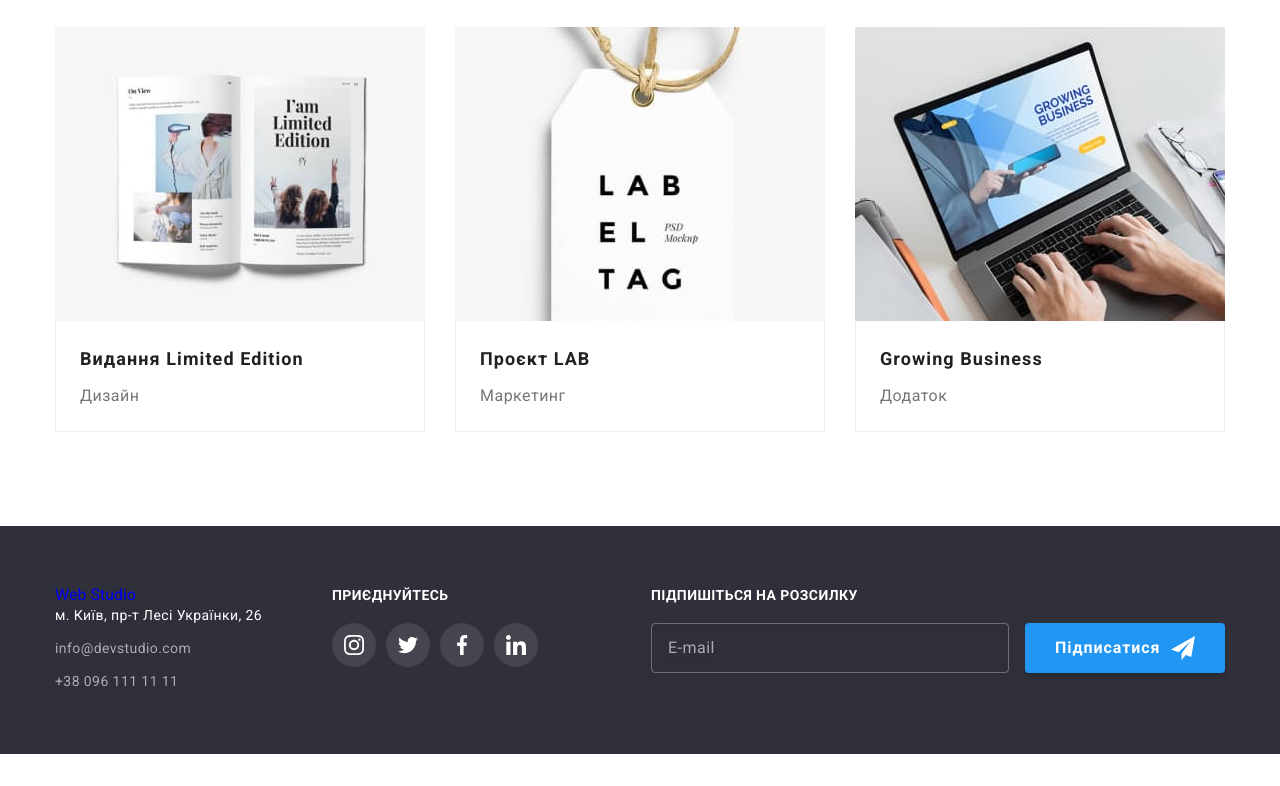
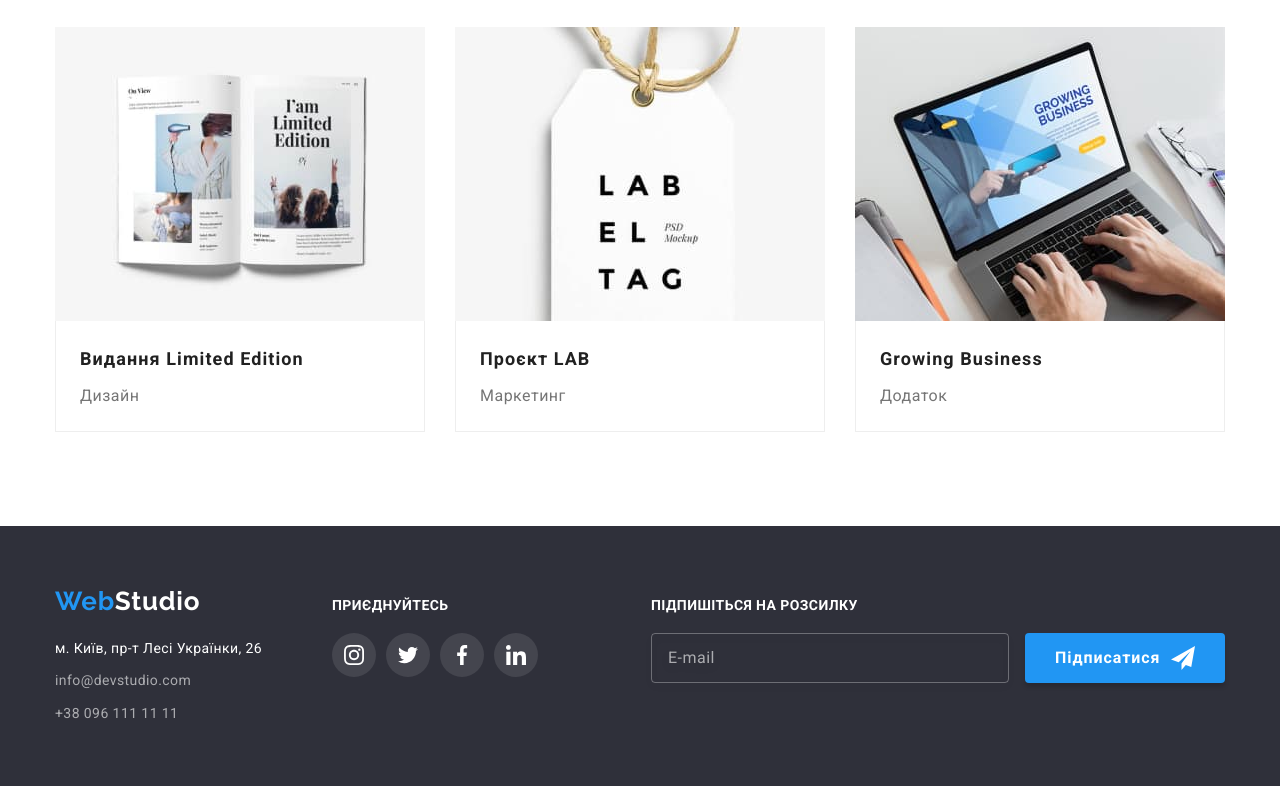
Before and after one commit to anrieuk/goit-markup-hw-07, a plain HTML site: page portfolio.html in a window 1280 px wide. Shown: the part 1090-1876 px from the top of the page. Before the commit the page ends 1844 px from the top, so only its background shows below. Drawn offline with nearby package versions, Linux system fonts and the light colour scheme.

Commit message:
Update portfolio.html

```diff
--- a/portfolio.html
+++ b/portfolio.html
@@ -159,7 +159,7 @@
     <footer>
         <div class="container down">
             <div class="down-contacts">
-                <a href="/index.html" class="logo-down"> <span class="pre-logo"> Web</span> Studio</a>
+                <a href="/index.html" class="footer__logo logo"> <span class="pre__logo"> Web</span>Studio</a>
                 <address>
                     <ul class="down-text">
                         <li class="town"><a href=" https://goo.gl/maps/CPtrU1FHBa2aNyZL9" target="_blank"
```
